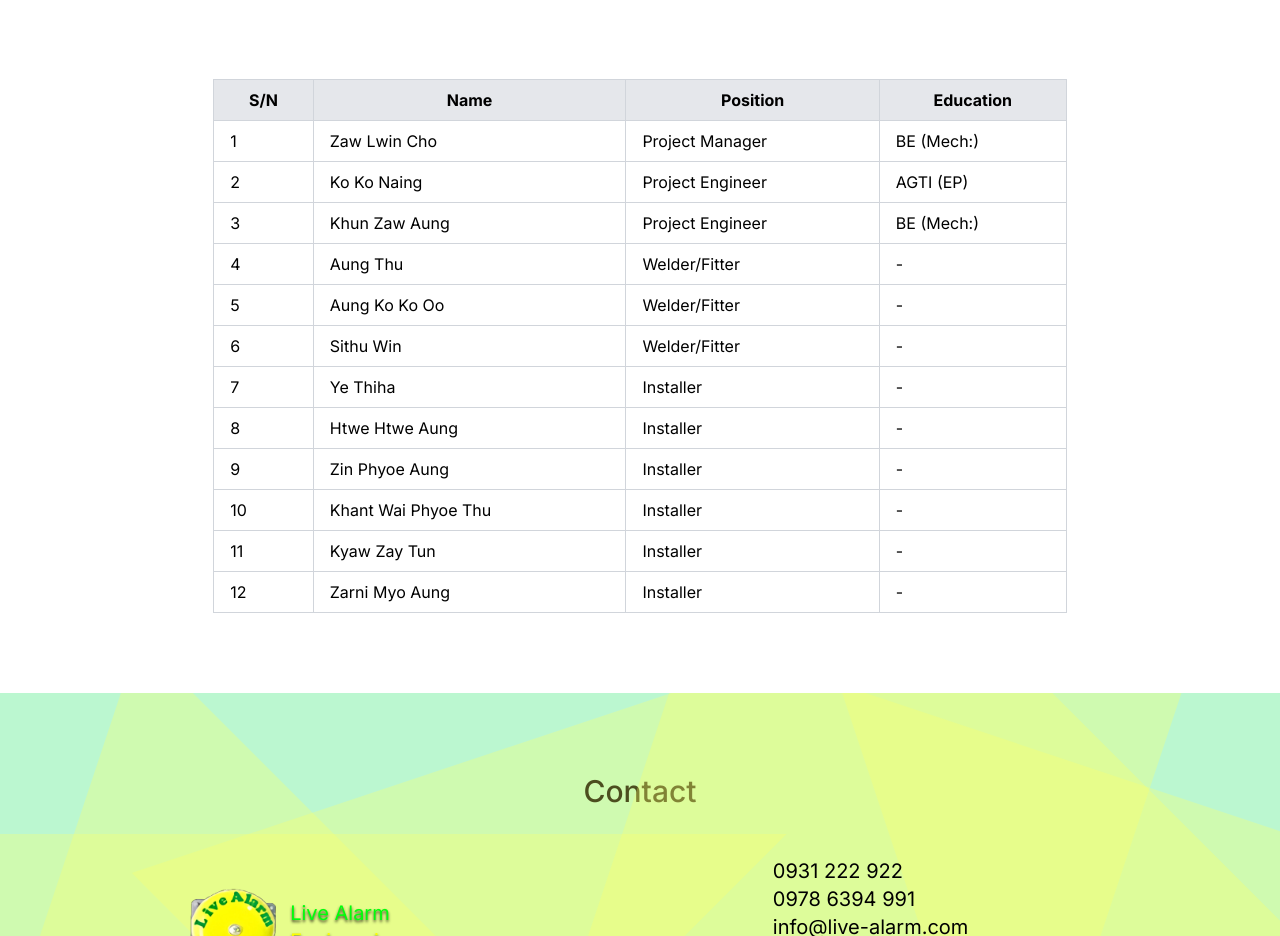
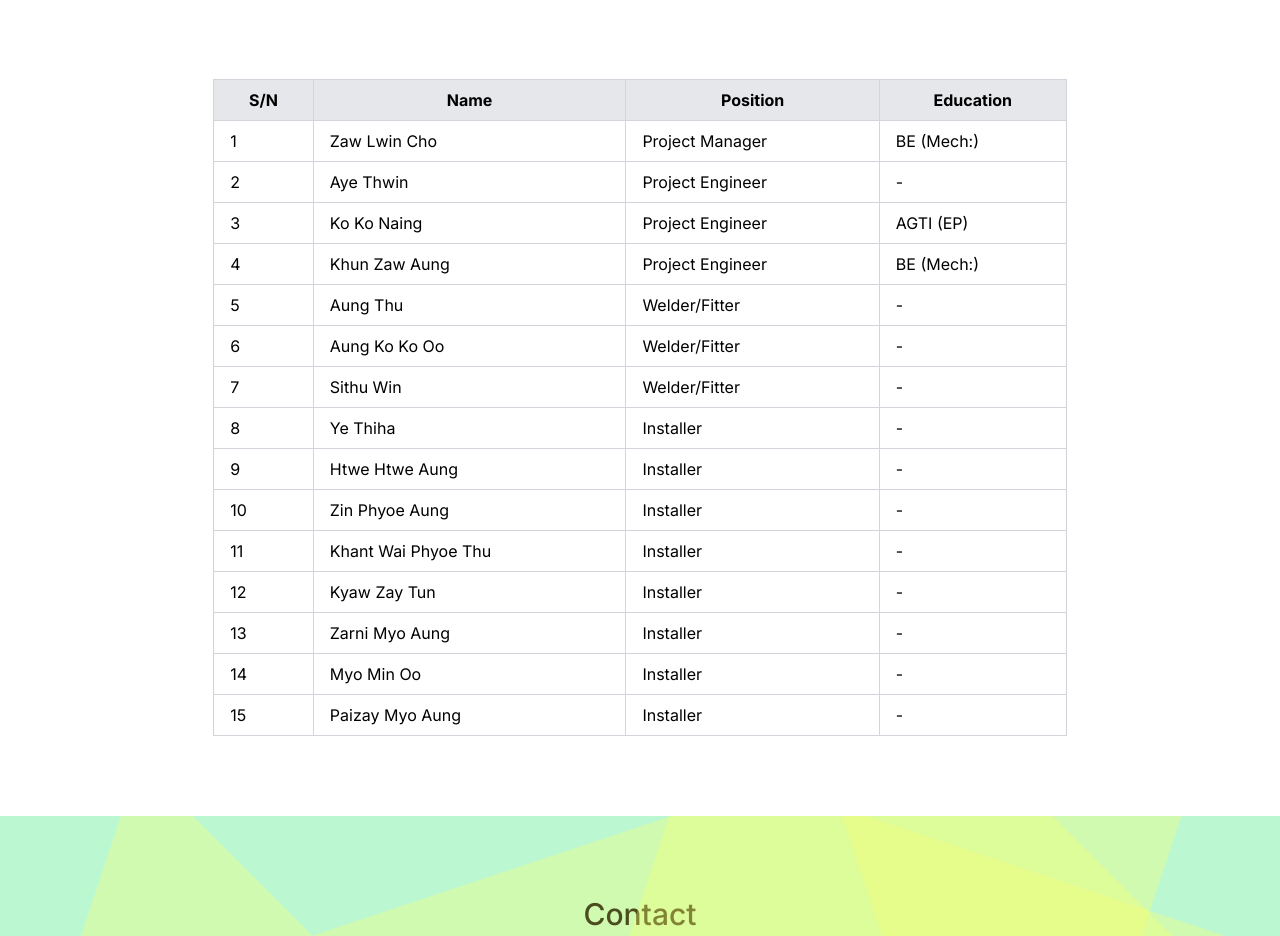
Before and after one commit to Bhone-Sithu/LiveAlarm, a Next.js app: page /about in a window 1280 px wide. Shown: the part 5000-5936 px from the top of the page. Built offline with nearby package versions, Linux system fonts and the light colour scheme.

Commit message:
Added personnel

```diff
--- a/app/about/page.tsx
+++ b/app/about/page.tsx
@@ -9,6 +9,84 @@ import Image from "next/image";
 import Contact from "@/app/sections/Contact";
 
 export default function About(){
+    const personnel = [
+        {
+            name: "Zaw Lwin Cho",
+            position: "Project Manager",
+            education: "BE (Mech:)"
+        },
+        {
+            name: "Aye Thwin",
+            position: "Project Engineer",
+            education: "-"
+        },
+        {
+            name: "Ko Ko Naing",
+            position: "Project Engineer",
+            education: "AGTI (EP)"
+        },
+        {
+            name: "Khun Zaw Aung",
+            position: "Project Engineer",
+            education: "BE (Mech:)"
+        },
+        {
+            name: "Aung Thu",
+            position: "Welder/Fitter",
+            education: "-"
+        },
+        {
+            name: "Aung Ko Ko Oo",
+            position: "Welder/Fitter",
+            education: "-"
+        },
+        {
+            name: "Sithu Win",
+            position: "Welder/Fitter",
+            education: "-"
+        },
+        {
+            name: "Ye Thiha",
+            position: "Installer",
+            education: "-"
+        },
+        {
+            name: "Htwe Htwe Aung",
+            position: "Installer",
+            education: "-"
+        },
+        {
+            name: "Zin Phyoe Aung",
+            position: "Installer",
+            education: "-"
+        },
+        {
+            name: "Khant Wai Phyoe Thu",
+            position: "Installer",
+            education: "-"
+        },
+        {
+            name: "Kyaw Zay Tun",
+            position: "Installer",
+            education: "-"
+        },
+        {
+            name: "Zarni Myo Aung",
+            position: "Installer",
+            education: "-"
+        },
+        {
+            name: "Myo Min Oo",
+            position: "Installer",
+            education: "-"
+        },
+        {
+            name: "Paizay Myo Aung",
+            position: "Installer",
+            education: "-"
+        },
+    ];
+
     const [isMobileMenuOpen, setIsMobileMenuOpen] = useState(false);
 
     const toggleMobileMenu = () => {
@@ -197,78 +275,14 @@ export default function About(){
                     </tr>
                     </thead>
                     <tbody>
-                    <tr>
-                        <td className="border border-gray-300 px-4 py-2">1</td>
-                        <td className="border border-gray-300 px-4 py-2">Zaw Lwin Cho</td>
-                        <td className="border border-gray-300 px-4 py-2">Project Manager</td>
-                        <td className="border border-gray-300 px-4 py-2">BE (Mech:)</td>
-                    </tr>
-                    <tr>
-                        <td className="border border-gray-300 px-4 py-2">2</td>
-                        <td className="border border-gray-300 px-4 py-2">Ko Ko Naing</td>
-                        <td className="border border-gray-300 px-4 py-2">Project Engineer</td>
-                        <td className="border border-gray-300 px-4 py-2">AGTI (EP)</td>
-                    </tr>
-                    <tr>
-                        <td className="border border-gray-300 px-4 py-2">3</td>
-                        <td className="border border-gray-300 px-4 py-2">Khun Zaw Aung</td>
-                        <td className="border border-gray-300 px-4 py-2">Project Engineer</td>
-                        <td className="border border-gray-300 px-4 py-2">BE (Mech:)</td>
-                    </tr>
-                    <tr>
-                        <td className="border border-gray-300 px-4 py-2">4</td>
-                        <td className="border border-gray-300 px-4 py-2">Aung Thu</td>
-                        <td className="border border-gray-300 px-4 py-2">Welder/Fitter</td>
-                        <td className="border border-gray-300 px-4 py-2">-</td>
-                    </tr>
-                    <tr>
-                        <td className="border border-gray-300 px-4 py-2">5</td>
-                        <td className="border border-gray-300 px-4 py-2">Aung Ko Ko Oo</td>
-                        <td className="border border-gray-300 px-4 py-2">Welder/Fitter</td>
-                        <td className="border border-gray-300 px-4 py-2">-</td>
-                    </tr>
-                    <tr>
-                        <td className="border border-gray-300 px-4 py-2">6</td>
-                        <td className="border border-gray-300 px-4 py-2">Sithu Win</td>
-                        <td className="border border-gray-300 px-4 py-2">Welder/Fitter</td>
-                        <td className="border border-gray-300 px-4 py-2">-</td>
-                    </tr>
-                    <tr>
-                        <td className="border border-gray-300 px-4 py-2">7</td>
-                        <td className="border border-gray-300 px-4 py-2">Ye Thiha</td>
-                        <td className="border border-gray-300 px-4 py-2">Installer</td>
-                        <td className="border border-gray-300 px-4 py-2">-</td>
-                    </tr>
-                    <tr>
-                        <td className="border border-gray-300 px-4 py-2">8</td>
-                        <td className="border border-gray-300 px-4 py-2">Htwe Htwe Aung</td>
-                        <td className="border border-gray-300 px-4 py-2">Installer</td>
-                        <td className="border border-gray-300 px-4 py-2">-</td>
-                    </tr>
-                    <tr>
-                        <td className="border border-gray-300 px-4 py-2">9</td>
-                        <td className="border border-gray-300 px-4 py-2">Zin Phyoe Aung</td>
-                        <td className="border border-gray-300 px-4 py-2">Installer</td>
-                        <td className="border border-gray-300 px-4 py-2">-</td>
-                    </tr>
-                    <tr>
-                        <td className="border border-gray-300 px-4 py-2">10</td>
-                        <td className="border border-gray-300 px-4 py-2">Khant Wai Phyoe Thu</td>
-                        <td className="border border-gray-300 px-4 py-2">Installer</td>
-                        <td className="border border-gray-300 px-4 py-2">-</td>
-                    </tr>
-                    <tr>
-                        <td className="border border-gray-300 px-4 py-2">11</td>
-                        <td className="border border-gray-300 px-4 py-2">Kyaw Zay Tun</td>
-                        <td className="border border-gray-300 px-4 py-2">Installer</td>
-                        <td className="border border-gray-300 px-4 py-2">-</td>
-                    </tr>
-                    <tr>
-                        <td className="border border-gray-300 px-4 py-2">12</td>
-                        <td className="border border-gray-300 px-4 py-2">Zarni Myo Aung</td>
-                        <td className="border border-gray-300 px-4 py-2">Installer</td>
-                        <td className="border border-gray-300 px-4 py-2">-</td>
-                    </tr>
+                    {personnel.map((person,index)=>(
+                        <tr key={index}>
+                            <td className="border border-gray-300 px-4 py-2">{index+1}</td>
+                            <td className="border border-gray-300 px-4 py-2">{person.name}</td>
+                            <td className="border border-gray-300 px-4 py-2">{person.position}</td>
+                            <td className="border border-gray-300 px-4 py-2">{person.education}</td>
+                        </tr>
+                    ))}
                     </tbody>
                 </table>
 
```
